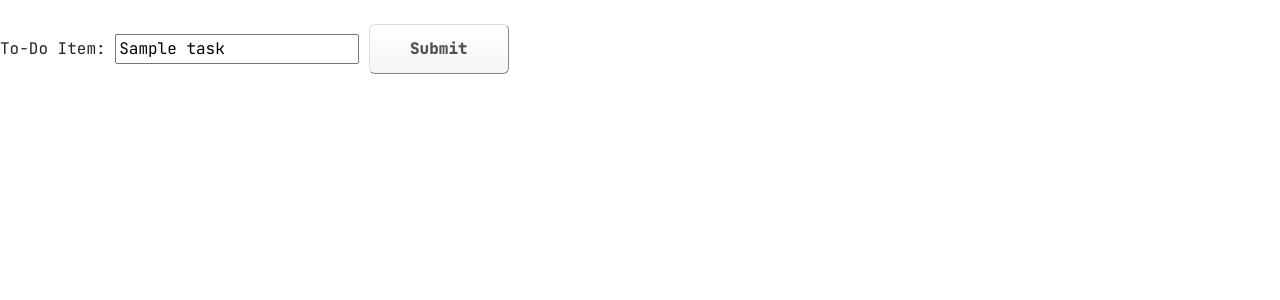
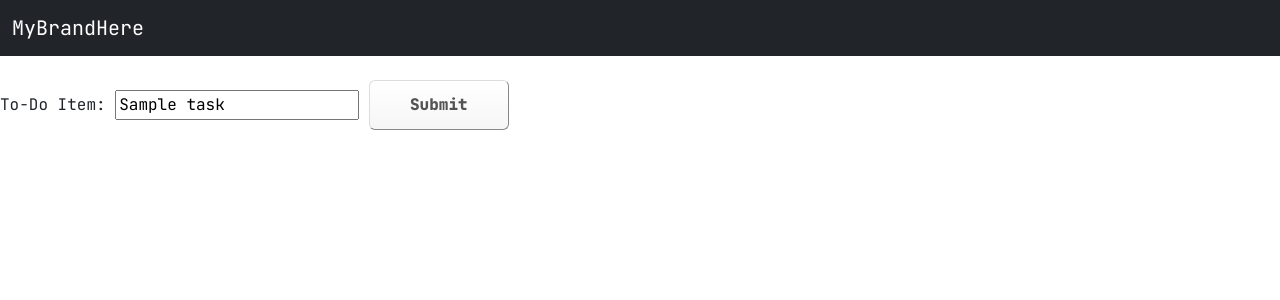
Before and after one commit to lyli127/flask-app, a Flask app: page /task/edit/1 in a window 1280 px wide. Shown: the top 300 px of the page. Run offline with Flask 3, Linux system fonts and the light colour scheme; the visitor is signed in with stand-in values (Sample User, id 1); a database or web service that is not in the repository returns one stand-in record (values such as "Sample title"); some libraries are stand-ins or nearby versions.

Commit message:
add nav bar

```diff
--- a/templates/edit.html
+++ b/templates/edit.html
@@ -8,7 +8,13 @@
 
 {% block content %}
 
-<form method="POST" action="/api/item/edit/{{ item['id'] }}">
+<nav class="navbar navbar-dark bg-dark">
+    <!-- Navbar content -->
+    <div class="container-fluid">
+        <a class="navbar-brand" href="#">MyBrandHere</a>
+    </div>
+
+</nav>
     <label for="item">To-Do Item:</label>
     <input id="item" name="item" value="{{ item['item'] }}" required />
     <input type="submit">
```
